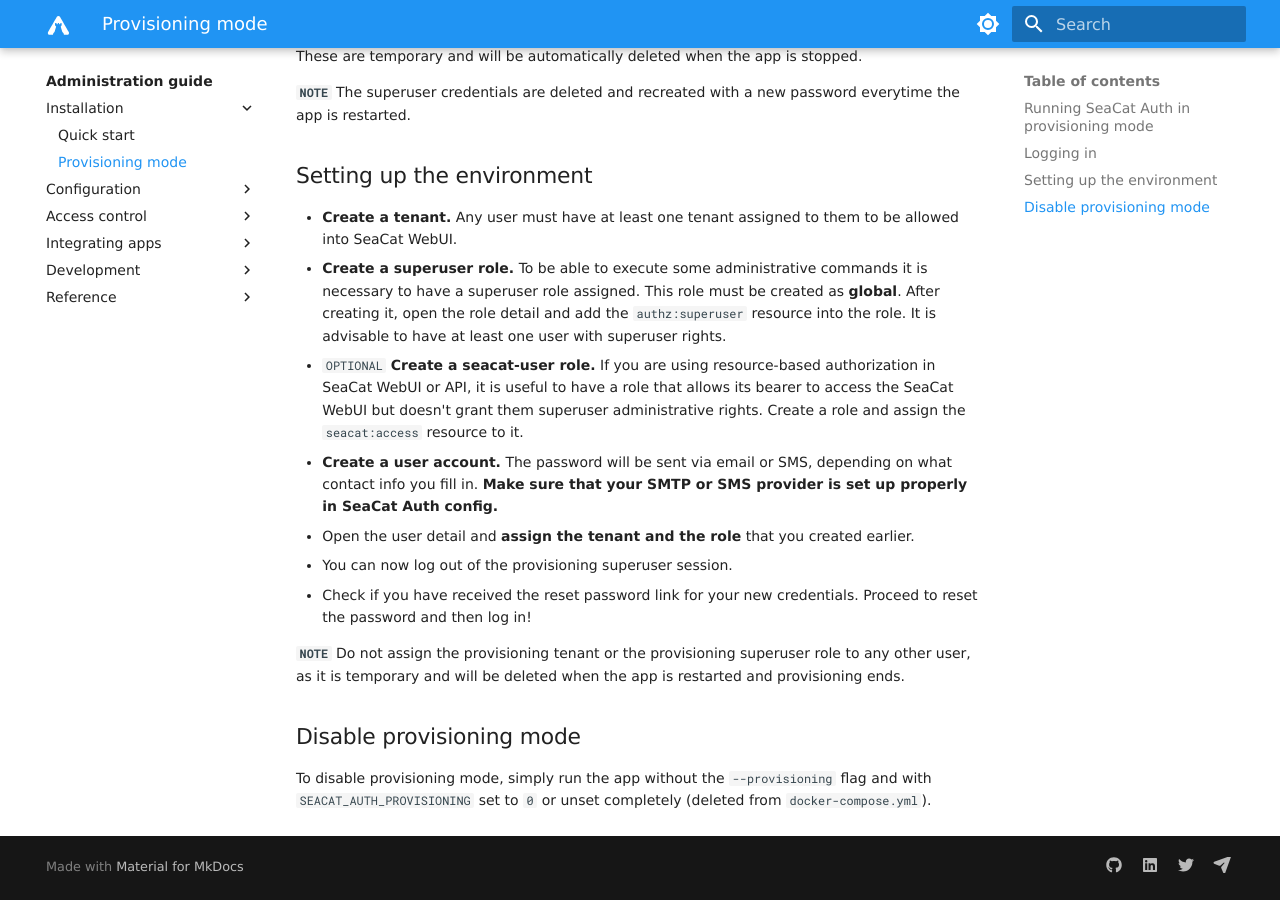
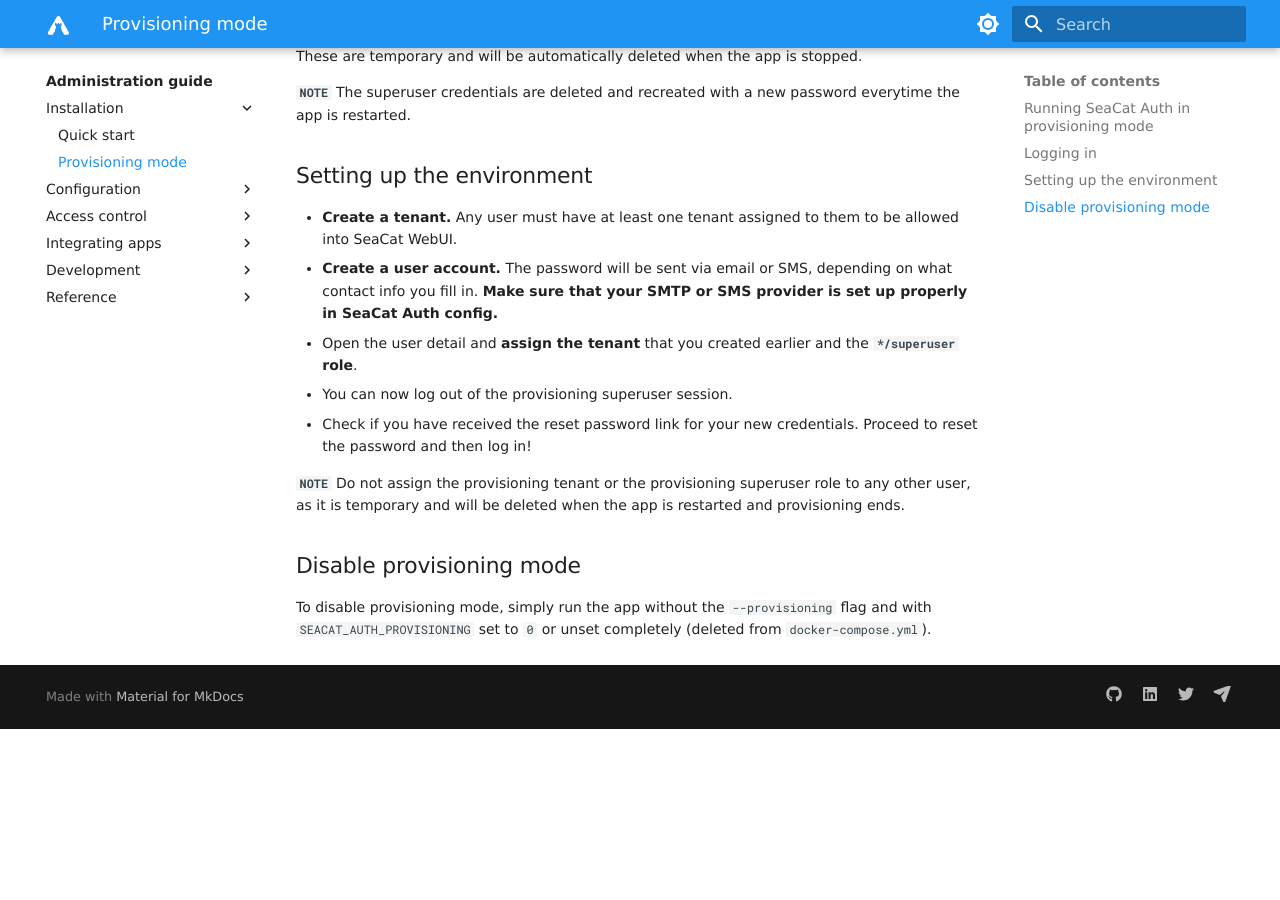
Before and after one commit to TeskaLabs/seacat-auth, an MkDocs documentation site: the page built from docs/installation/provisioning.md, in a window 1280 px wide and 900 px high, scrolled down 878 px. Built offline with MkDocs 1.6.1 and Material for MkDocs 9.7.7, drawn with Linux system fonts in a browser that asks for light colours; some web fonts are replaced; after the commit the page ends 1607 px from its top, so only the background shows below that.

Commit message:
remove seacat:access

```diff
--- a/docs/installation/provisioning.md
+++ b/docs/installation/provisioning.md
@@ -51,10 +51,8 @@
 ## Setting up the environment
 
 - **Create a tenant.** Any user must have at least one tenant assigned to them to be allowed into SeaCat WebUI.
-- **Create a superuser role.** To be able to execute some administrative commands it is necessary to have a superuser role assigned. This role must be created as **global**. After creating it, open the role detail and add the `authz:superuser` resource into the role. It is advisable to have at least one user with superuser rights.
-- `OPTIONAL` **Create a seacat-user role.** If you are using resource-based authorization in SeaCat WebUI or API, it is useful to have a role that allows its bearer to access the SeaCat WebUI but doesn't grant them superuser administrative rights. Create a role and assign the `seacat:access` resource to it.
 - **Create a user account.** The password will be sent via email or SMS, depending on what contact info you fill in. **Make sure that your SMTP or SMS provider is set up properly in SeaCat Auth config.**
-- Open the user detail and **assign the tenant and the role** that you created earlier.
+- Open the user detail and **assign the tenant** that you created earlier and the **`*/superuser` role**.
 - You can now log out of the provisioning superuser session.
 - Check if you have received the reset password link for your new credentials. Proceed to reset the password and then log in!
 
```
Also changed, not shown: docs/access/resources.md (+0 -1 lines), docs/reference/resources.md (+0 -2 lines).
